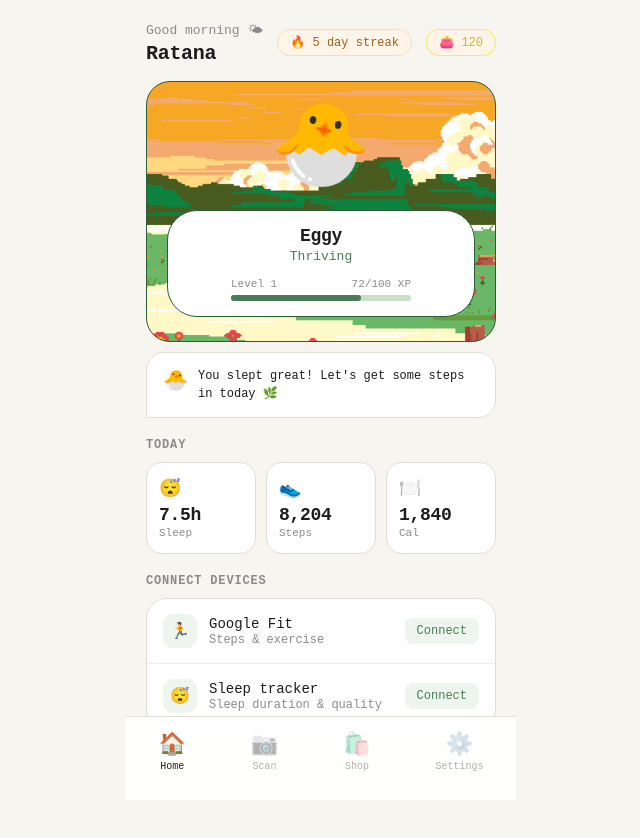
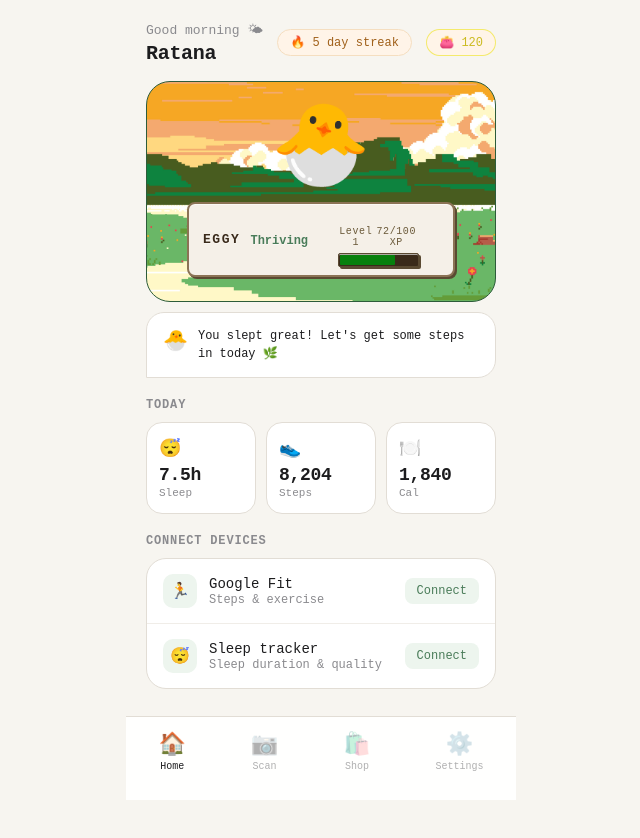
Before and after one commit to FFONTANA777/ACM-Scarlet-Hacks, a React (Vite) app in the folder frontend/: page /dashboard in a window 1280 px wide. Shown: the top 838 px of the page, without its empty margins (319-959 px from the left). Built offline with nearby package versions, Linux system fonts and the light colour scheme.

Commit message:
Pet info

```diff
--- a/frontend/src/pages/Dashboard.css
+++ b/frontend/src/pages/Dashboard.css
@@ -97,13 +97,17 @@ button, input, select, textarea {
 }
 
 .pet-info-container {
-  background-color: #FFFFFF;
-  border-radius: 30px;
-  border: 1px solid #2D5C3A;
-  padding: 25px;
-  width: auto;
-  height: 55px;
-  margin: 20px 0 0;
+  margin: 0 20px;
+  background: #f5f0e8;
+  border: 2px solid #8B7355;
+  border-radius: 8px;
+  padding: 8px 14px;
+  box-shadow: inset 0 1px 0 rgba(255,255,255,0.6), 2px 2px 0 #5a4a32;
+  display: flex;
+  align-items: center;
+  justify-content: space-between;
+  gap: 10px;
+  image-rendering: pixelated;
 }
 
 .pet-emoji {
@@ -114,41 +118,47 @@ button, input, select, textarea {
 }
 
 .pet-name {
-  margin: -10px 0 0;
-  font-size: 18px;
-  font-weight: 600;
-  color: var(--text);
-  letter-spacing: -0.3px;
+  font-size: 13px;
+  font-weight: 700;
+  color: #3a2a1a;
+  letter-spacing: 0.12em;
+  text-transform: uppercase;
+  text-shadow: 0.5px 0.5px 0 rgba(255,255,255,0.5);
 }
 
 .pet-state {
-  font-size: 13px;
+  font-size: 12px;
   color: var(--primary);
-  font-weight: 500;
+  font-weight: 700;
   margin-top: 3px;
+  text-shadow: 0.5px 0.5px 0 rgba(255, 255, 255, 0.5);
 }
 
-.exp-bar-wrap { margin: 14px auto 0; max-width: 180px; }
+
+.exp-bar-wrap { margin: 14px 20px 0; }
 
 .exp-bar-label {
   display: flex;
   justify-content: space-between;
-  font-size: 11px;
-  color: var(--text-muted);
-  margin-top: 3px;
+  font-size: 10px;
+  color: #6b5a3a;
+  letter-spacing: 0.06em;
   margin-bottom: 5px;
 }
 
 .exp-bar-bg {
-  height: 6px;
-  background: var(--border);
-  border-radius: 99px;
+  height: 10px;
+  background: #3a2a1a;
+  border-radius: 2px;
+  border: 1px solid #5a4a32;
+  padding: 1px;
+  box-shadow: inset 0 1px 0 rgba(255,255,255,0.6), 2px 2px 0 #5a4a32;
 }
 
 .exp-bar-fill {
-  height: 6px;
-  background: var(--primary);
-  border-radius: 99px;
+  height: 100%;
+  background: #07800d;
+  border-radius: 1px;
   transition: width 0.6s ease;
 }
 
```
